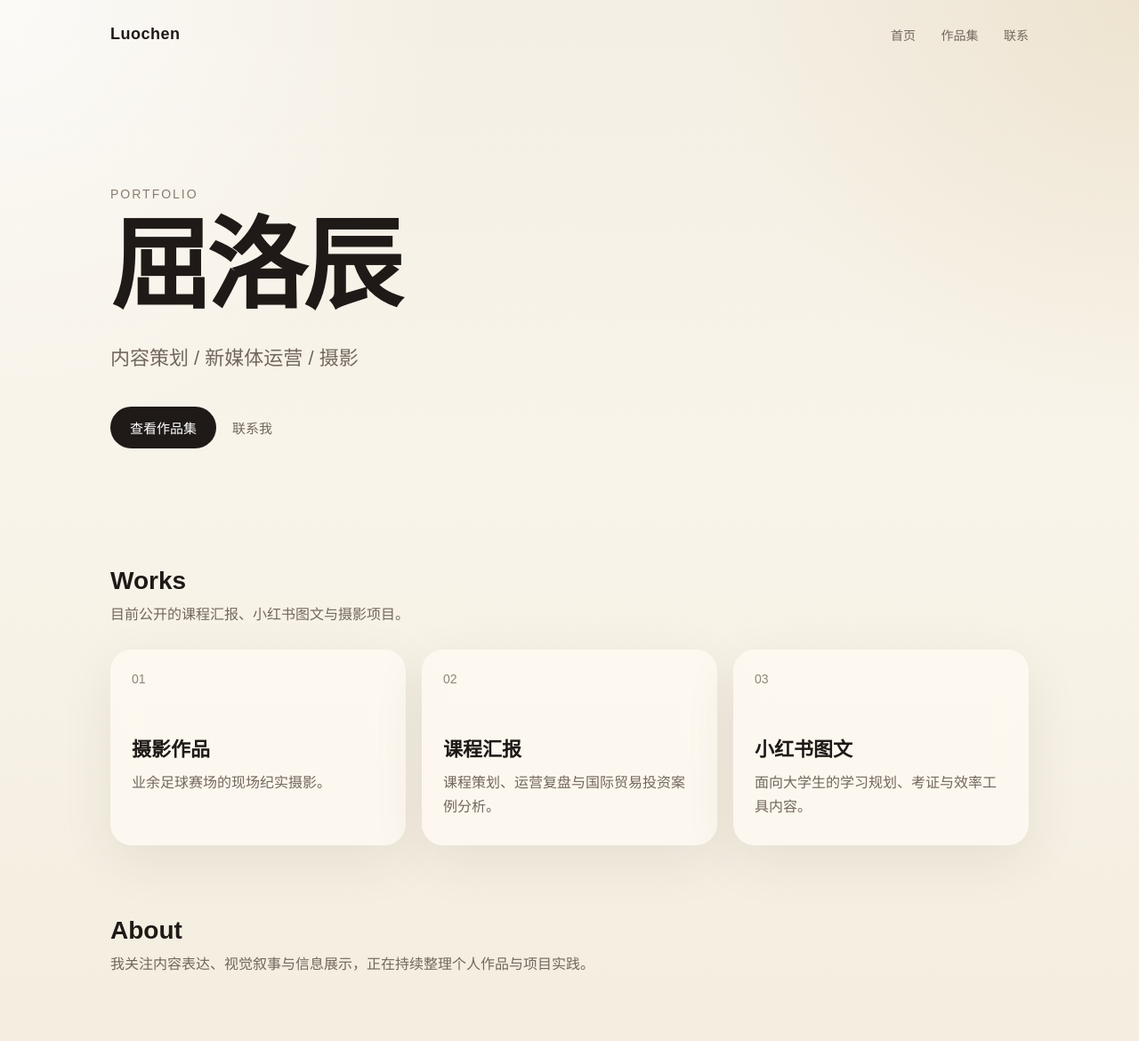
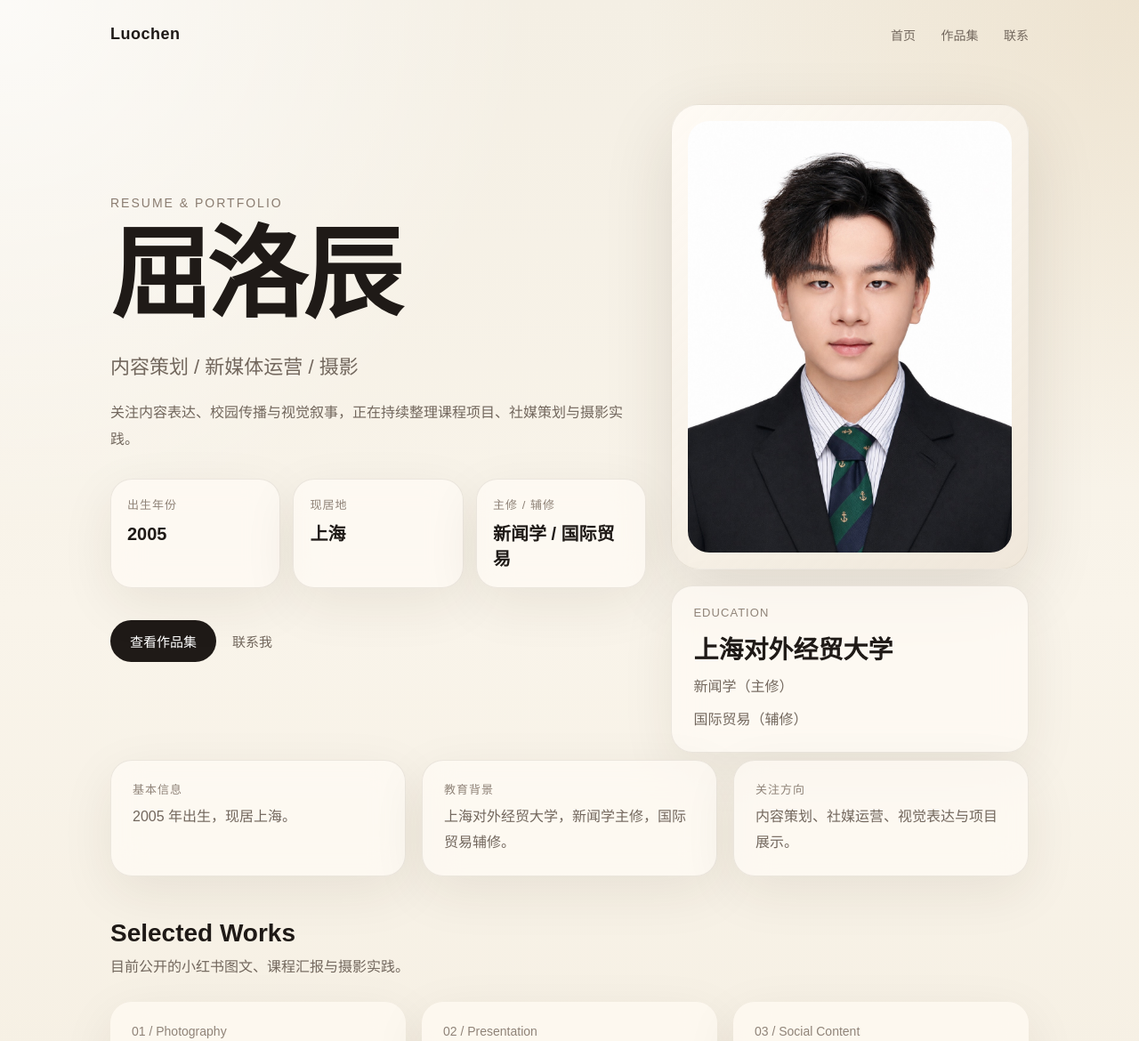
Before and after one commit to lch714285-stack/luochen.vip, a website: page index.html in a window 1280 px wide. Shown: the top 1170 px of the page at 89% size. Drawn offline with Linux system fonts and the light colour scheme.

Commit message:
Redesign homepage as resume portfolio

```diff
--- a/index.html
+++ b/index.html
@@ -19,48 +19,97 @@
 
   <main>
     <section class="hero">
-      <p class="tag">Portfolio</p>
-      <h1>屈洛辰</h1>
-      <p class="intro">内容策划 / 新媒体运营 / 摄影</p>
+      <div class="hero-copy">
+        <p class="tag">Resume & Portfolio</p>
+        <h1>屈洛辰</h1>
+        <p class="intro">内容策划 / 新媒体运营 / 摄影</p>
+        <p class="hero-text">
+          关注内容表达、校园传播与视觉叙事，正在持续整理课程项目、社媒策划与摄影实践。
+        </p>
 
-      <div class="actions">
-        <a href="works.html" class="primary-btn">查看作品集</a>
-        <a href="mailto:lch714285@gmail.com" class="text-btn">联系我</a>
+        <div class="hero-facts">
+          <div class="fact-card">
+            <span>出生年份</span>
+            <strong>2005</strong>
+          </div>
+          <div class="fact-card">
+            <span>现居地</span>
+            <strong>上海</strong>
+          </div>
+          <div class="fact-card">
+            <span>主修 / 辅修</span>
+            <strong>新闻学 / 国际贸易</strong>
+          </div>
+        </div>
+
+        <div class="actions">
+          <a href="works.html" class="primary-btn">查看作品集</a>
+          <a href="mailto:lch714285@gmail.com" class="text-btn">联系我</a>
+        </div>
+      </div>
+
+      <div class="hero-profile">
+        <div class="profile-photo-card">
+          <img src="assets/images/profile/resume-photo-2026.jpg" alt="屈洛辰简历照" />
+        </div>
+
+        <div class="education-card">
+          <span class="education-label">Education</span>
+          <h2>上海对外经贸大学</h2>
+          <p>新闻学（主修）</p>
+          <p>国际贸易（辅修）</p>
+        </div>
+      </div>
+    </section>
+
+    <section class="resume-strip">
+      <div class="resume-item">
+        <span>基本信息</span>
+        <p>2005 年出生，现居上海。</p>
+      </div>
+
+      <div class="resume-item">
+        <span>教育背景</span>
+        <p>上海对外经贸大学，新闻学主修，国际贸易辅修。</p>
+      </div>
+
+      <div class="resume-item">
+        <span>关注方向</span>
+        <p>内容策划、社媒运营、视觉表达与项目展示。</p>
       </div>
     </section>
 
     <section class="section">
       <div class="section-title">
-        <h2>Works</h2>
-        <p>目前公开的课程汇报、小红书图文与摄影项目。</p>
+        <h2>Selected Works</h2>
+        <p>目前公开的小红书图文、课程汇报与摄影实践。</p>
       </div>
 
       <div class="grid">
         <a href="works.html" class="card">
-          <span>01</span>
+          <span>01 / Photography</span>
           <h3>摄影作品</h3>
           <p>业余足球赛场的现场纪实摄影。</p>
         </a>
 
         <a href="works.html" class="card">
-          <span>02</span>
+          <span>02 / Presentation</span>
           <h3>课程汇报</h3>
           <p>课程策划、运营复盘与国际贸易投资案例分析。</p>
         </a>
 
         <a href="works.html" class="card">
-          <span>03</span>
+          <span>03 / Social Content</span>
           <h3>小红书图文</h3>
           <p>面向大学生的学习规划、考证与效率工具内容。</p>
         </a>
-
       </div>
     </section>
 
     <section class="about">
       <h2>About</h2>
       <p>
-        我关注内容表达、视觉叙事与信息展示，正在持续整理个人作品与项目实践。
+        这个站点同时作为个人简历首页与作品归档入口，集中展示我的基础信息、教育背景与公开项目。
       </p>
     </section>
   </main>
--- a/style.css
+++ b/style.css
@@ -65,9 +65,10 @@ main {
 
 .hero {
   min-height: 60vh;
-  display: flex;
-  flex-direction: column;
-  justify-content: center;
+  display: grid;
+  grid-template-columns: minmax(0, 1.2fr) minmax(320px, 0.8fr);
+  gap: 28px;
+  align-items: center;
 }
 
 .tag {
@@ -91,6 +92,96 @@ h1 {
   font-size: 22px;
   line-height: 1.7;
   color: var(--muted);
+}
+
+.hero-text {
+  max-width: 620px;
+  margin: 18px 0 0;
+  color: var(--muted);
+  font-size: 16px;
+  line-height: 1.9;
+}
+
+.hero-copy {
+  padding: 36px 0;
+}
+
+.hero-facts {
+  display: grid;
+  grid-template-columns: repeat(3, minmax(0, 1fr));
+  gap: 14px;
+  margin-top: 28px;
+}
+
+.fact-card,
+.education-card,
+.resume-item {
+  border: 1px solid rgba(84, 63, 44, 0.1);
+  border-radius: 24px;
+  background: rgba(255, 251, 245, 0.72);
+  box-shadow: var(--shadow);
+  backdrop-filter: blur(18px);
+}
+
+.fact-card {
+  padding: 18px;
+}
+
+.fact-card span,
+.resume-item span,
+.education-label {
+  display: block;
+  color: #8f8378;
+  font-size: 13px;
+  letter-spacing: 0.08em;
+  text-transform: uppercase;
+}
+
+.fact-card strong {
+  display: block;
+  margin-top: 10px;
+  font-size: 20px;
+  line-height: 1.4;
+}
+
+.hero-profile {
+  display: flex;
+  flex-direction: column;
+  gap: 18px;
+}
+
+.profile-photo-card {
+  padding: 18px;
+  border-radius: 32px;
+  background:
+    linear-gradient(135deg, rgba(255, 251, 245, 0.84), rgba(233, 221, 203, 0.64)),
+    rgba(255, 255, 255, 0.52);
+  border: 1px solid rgba(84, 63, 44, 0.08);
+  box-shadow: var(--shadow-strong);
+}
+
+.profile-photo-card img {
+  display: block;
+  width: 100%;
+  aspect-ratio: 3 / 4;
+  object-fit: cover;
+  border-radius: 24px;
+}
+
+.education-card {
+  padding: 22px 24px;
+}
+
+.education-card h2 {
+  margin: 12px 0 10px;
+  font-size: 28px;
+}
+
+.education-card p,
+.resume-item p {
+  margin: 8px 0 0;
+  color: var(--muted);
+  line-height: 1.8;
 }
 
 .actions {
@@ -118,7 +209,18 @@ h1 {
 }
 
 .section {
-  margin-top: 40px;
+  margin-top: 48px;
+}
+
+.resume-strip {
+  display: grid;
+  grid-template-columns: repeat(3, minmax(0, 1fr));
+  gap: 18px;
+  margin-top: 8px;
+}
+
+.resume-item {
+  padding: 22px 24px;
 }
 
 .section-title {
@@ -538,6 +640,29 @@ footer a {
     font-size: 18px;
   }
 
+  .hero {
+    grid-template-columns: 1fr;
+    gap: 22px;
+  }
+
+  .hero-copy {
+    padding: 8px 0 0;
+  }
+
+  .hero-facts,
+  .resume-strip {
+    grid-template-columns: 1fr;
+  }
+
+  .profile-photo-card {
+    padding: 14px;
+    border-radius: 24px;
+  }
+
+  .profile-photo-card img {
+    border-radius: 18px;
+  }
+
   .grid {
     grid-template-columns: 1fr;
   }
```
Also changed, not shown: assets/images/profile/resume-photo-2026.jpg (added).
